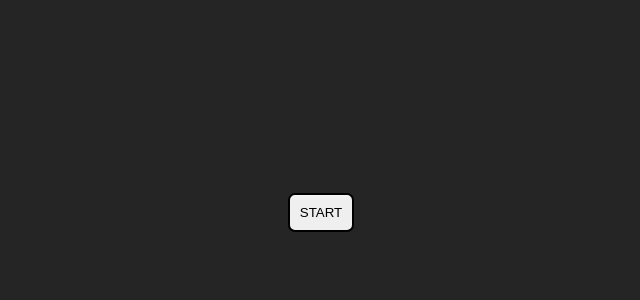
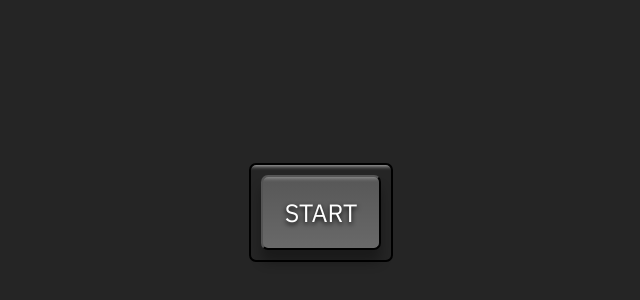
Before and after one commit to airwolff/daily_build, a plain HTML site: page 3-picture-in-picture/index.html in a window 1280 px wide. Shown: the part 188-488 px from the top of the page, without its empty margins (319-959 px from the left). Drawn offline with Linux system fonts and the light colour scheme.

Commit message:
finish style,

```diff
--- a/3-picture-in-picture/style.css
+++ b/3-picture-in-picture/style.css
@@ -14,10 +14,35 @@ body {
   background-color: rgb(37, 37, 37);
 }
 
-button {
+.button-container {
   border: 2px solid black;
   padding: 10px;
   border-radius: 7px;
   /* box-shadow: inset = inside, horizontal offset, vertical offset, blur (0 = solid) , spread - how far out (- = reduces spread) */
   box-shadow: inset 0 20px 4px -19px rgba(255, 255, 255, 0.7);
 }
+
+button {
+  cursor: pointer;
+  outline: none;
+  width: 120px;
+  height: 75px;
+  font-family: 'IBM Plex Sans', sans-serif;
+  font-size: 25px;
+  color: white;
+  /* raises the letters */
+  text-shadow: 0 2px 5px black;
+  background: linear-gradient(to top, #696969, #575757);
+  border-radius: 7px;
+  /* with box shadow cut in half for illusion of pushing in */
+  box-shadow: inset 0 20px 4px -19px rgba(255, 255, 255, 0.4), 0 12px 12px 0 rgba(0, 0, 0, 0.3);
+}
+
+button:hover {
+  background: linear-gradient(to bottom, #696969, #575757);
+}
+
+button:active {
+  transform: translateY(3px);
+  box-shadow: 0 6px 6px 0 rgba(0, 0, 0, 0.3);
+}
```
